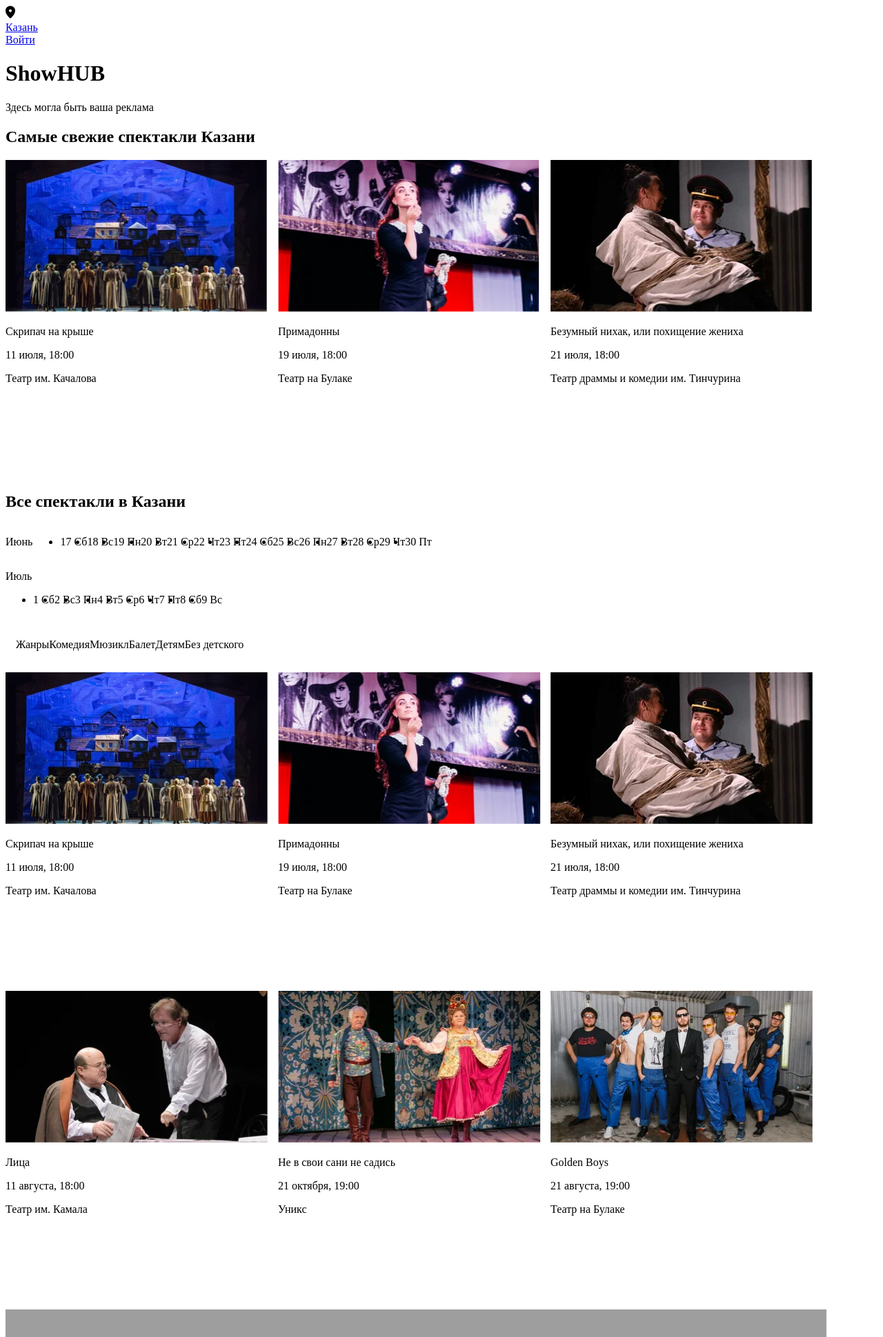
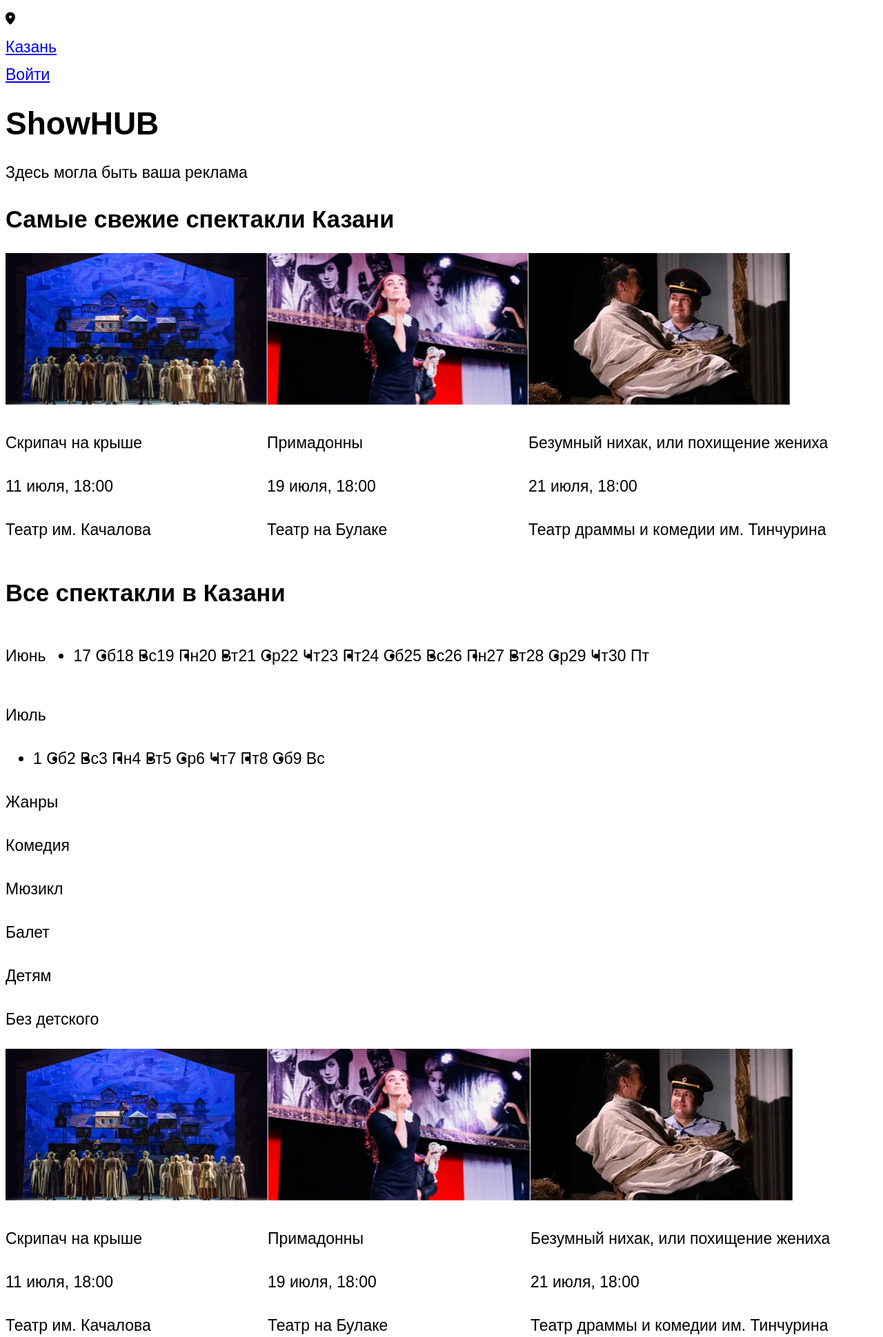
Before and after one commit to Alikashp/theatre_hub, a PHP site: page / in a window 1280 px wide. Shown: the top 1939 px of the page at 69% size. Run offline with PHP 8.4, Linux system fonts and the light colour scheme; grey boxes are pictures that could not be loaded.

Commit message:
Add files via upload

```diff
--- a/style.css
+++ b/style.css
@@ -1,23 +1,30 @@
 .calendar {
     display: flex;
-
 }
 
 .container {
-    display: grid;
-    margin: 0;
-    padding-right: 30px;
-    grid-template-columns: repeat(3, 380px);
-    gap: 15px;
+    display: flex;
+    margin-left: auto;
+    margin-right: auto;
 }
-
-.card {
-    width: 379px;
-    margin-right: 30px;
-    margin-bottom: 120px;
-  }
-
-  .type {
-    display: flex;
-    padding: 15px;
-  }
+body {
+    font-family: "Arial";
+    font-size: 23px;
+    line-height: 40px;
+    color: #000000;
+    background-color: #FFFFFF;
+}
+/* это прямоугольник для фона, пока разбираюсь с ним
+#rectangle {
+	position: absolute;
+    width: 1920px;
+    height: 650px;
+    left: 0px;
+    top: 0px;
+	background-color: #E4E6F0;
+}
+*/
+.first-title{
+    padding-top: 140px;
+    padding-left: 360px;
+}
```
